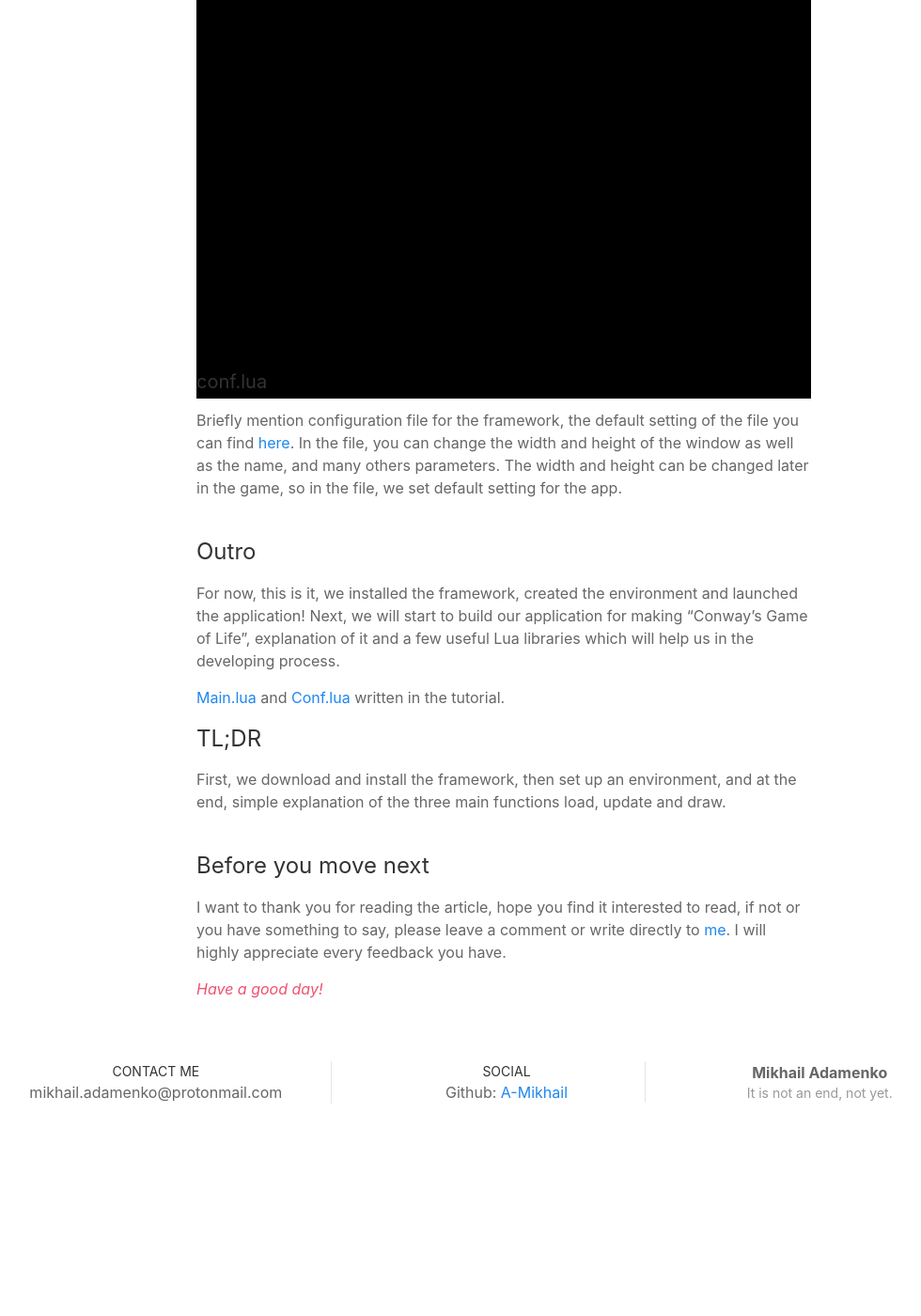
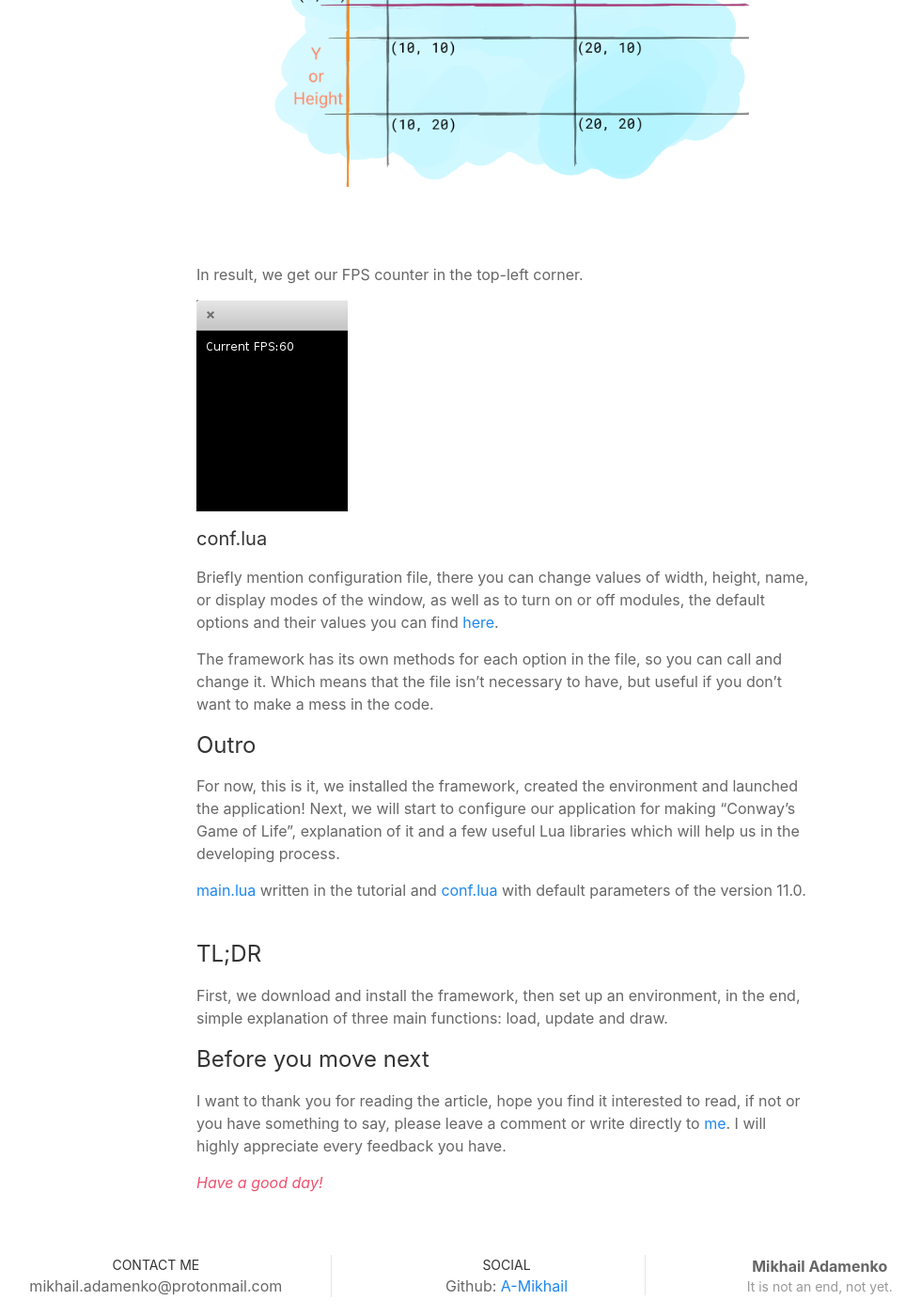
Before and after one commit to A-Mikhail/MikhailAdamenko-Blog, a Jekyll site: the page built from _love/2018-04-14-Part1-installing-and-launching.markdown, in a window 1280 px wide and 1400 px high, scrolled down 6125 px. Shown: the whole window at 94% size, without its empty margins (141-1121 px from the left). Built offline with Jekyll 4.4.1, drawn with Linux system fonts in a browser that asks for light colours; comment, search, counter and statistics services are not loaded; before the commit the page ends 7319 px from its top, so only the background shows below that; some of the changed text lies outside the part shown.

Commit message:
Part-1 of the tutorial

```diff
--- a/_love/2018-03-06-Part1-installing-and-launching.markdown
+++ b/_love/2018-04-14-Part1-installing-and-launching.markdown
@@ -26,7 +26,7 @@
 
 The result of the command should look like this:
 
-![Default window with version of the framework](/assets/love-tutorials/images/InstallingAndLaunching/Love-11.0.png "Default window of the framework")
+![Default window with version of the framework](/assets/love-tutorials/images/InstallingAndLaunching/love_11.0.png "Default window of the framework")
 
 Which is the default application of the framework, each minor version has its unique animation as well as the name, for version 11.0 it is `Mysterious Mysteries`.
 
@@ -44,16 +44,15 @@
 
 Naming for all the objects including files, folders, functions, classes in this tutorial and the future will be provided as I use them, in my environment, you can safely use your own unless it's mentioned to use provided.
 
-1. Create and name a folder anywhere you like for your game, I created a folder `GOF` (Game of Life) in the home directory inside folder love: `~/love/`.
+1. Create and name a folder anywhere you like for your game, I created a folder `GOF` (Game of Life) inside `love` folder in the home directory: `~/love/`.
 
-2. Inside the folder create a file `main.lua`
+2. Inside the folder create a file: `main.lua`
 
     *Be aware! This file is important to have, because LÖVE will be needed it, as an entry point to your game.*
 
-3. Create second file `conf.lua` which will contain configurations for the game.
+3. Create second file: `conf.lua` which will contain configurations for the game.
 
-    The file is not required. The framework has its settings which will be applied if no configurations aren't given.
-
+    The file is not required.
 
 #### main.lua
 The file `main.lua` is the main file from which our game started, the file can have any functions and variables you like, but it's also important to have these 3 functions `load`, `update` and `draw`, although the function have already defined in the source of the framework, so you can launch an application right now, if all you want is an "Untitled" black screen.
@@ -84,7 +83,7 @@
 
 This will set name for the window to `Game of Life!` you can launch and see the result.
 
-Next function after `load` is `update` with the following definition
+Next function after `load` is `update` with the following definition:
 
     function love.update(dt)
         -- body of the function
@@ -93,17 +92,17 @@
     end
 
 #### update
-The [update](https://love2d.org/wiki/love.update) function useful when you want to do some action every frame, for example, increase the counter by 1 every second. To do so, you need to initialize a variable that holds value outside the function in the `load` or out of all functions.
+The [update](https://love2d.org/wiki/love.update) function useful when you want to do some action every frame, for example, increase the counter by 1 every second. To do so, you need to initialize a variable that holds value outside the function in the `load` or out of all functions:
 
     dtotal = 0   -- this keeps track of how much time has passed
 
 In the Lua all variable by default is global.
 
-Then in the function keep adding [delta time](https://en.wikipedia.org/wiki/Delta_timing) (dt) to the variable `dtotal`
+Then in the function keep adding [delta time](https://en.wikipedia.org/wiki/Delta_timing) (dt) to the variable `dtotal`:
 
     dtotal = dtotal + dt
 
-which is the small value around 0.01, you can check it by yourself just printing the value of `dt` in the function to the terminal
+which is the small value around 0.01, you can check it by yourself just printing the value of `dt` in the function to the terminal:
 
     function love.update(dt)
         print("value of the dt: ", dt)
@@ -133,7 +132,7 @@
 
     love.graphics.setColor(1, 1, 1, 1)
 
-This will set all preceding graphics element to be a white color. The method [setColor()](https://love2d.org/wiki/LÖVE.graphics.setColor) used range from 0 to 1 in the following order (red, green, blue, alpha), so if you want to have colors other than black (0) or white (1) you can get simple RGB value and divide each color by 255, to have exact color.
+This will set all preceding graphics element to be a white color. The method [setColor()](https://love2d.org/wiki/love.graphics.setColor) used range from 0 to 1 in the following order (red, green, blue, alpha), so if you want to have colors other than black (0) or white (1) you can get simple RGB value and divide each color by 255, to have exact color.
 
 Next, after we change our color, let's print the counter to the screen by using method [graphics.print()](https://love2d.org/wiki/love.graphics.print) with [timer.getFPS()](https://love2d.org/wiki/love.timer.getFPS) which return current fps in [number](https://love2d.org/wiki/number) value.
 
@@ -143,20 +142,24 @@
 
 The 2nd and 3rd arguments are position x, y on the screen in px.
 
+![Coord. system](/assets/love-tutorials/images/InstallingAndLaunching/Coord.png "Coord. system")
+
 In result, we get our FPS counter in the top-left corner.
 
 ![FPS counter](/assets/love-tutorials/images/InstallingAndLaunching/FPS-counter.png "FPS counter")
 
 #### conf.lua
-Briefly mention configuration file for the framework, the default setting of the file you can find [here](https://LÖVE2d.org/wiki/Config_Files). In the file, you can change the width and height of the window as well as the name, and many others parameters. The width and height can be changed later in the game, so in the file, we set default setting for the app.
+Briefly mention configuration file, there you can change values of width, height, name, or display modes of the window, as well as to turn on or off modules, the default options and their values you can find [here](https://love2d.org/wiki/Config_Files).
+
+The framework has its own methods for each option in the file, so you can call and change it. Which means that the file isn't necessary to have, but useful if you don't want to make a mess in the code.
 
 ### Outro
-For now, this is it, we installed the framework, created the environment and launched the application! Next, we will start to build our application for making "Conway's Game of Life", explanation of it and a few useful Lua libraries which will help us in the developing process.
+For now, this is it, we installed the framework, created the environment and launched the application! Next, we will start to configure our application for making "Conway's Game of Life", explanation of it and a few useful Lua libraries which will help us in the developing process.
 
-[Main.lua](https://github.com/A-Mikhail/Love-GameOfLife/blob/tut-part1/main.lua) and [Conf.lua](https://github.com/A-Mikhail/Love-GameOfLife/blob/tut-part1/conf.lua) written in the tutorial.
+[main.lua](https://github.com/A-Mikhail/Love-GameOfLife/blob/tut-part1/main.lua) written in the tutorial and [conf.lua](https://github.com/A-Mikhail/Love-GameOfLife/blob/tut-part1/conf.lua) with default parameters of the version 11.0.
 
 ### TL;DR
-First, we download and install the framework, then set up an environment, and at the end, simple explanation of the three main functions load, update and draw.
+First, we download and install the framework, then set up an environment, in the end, simple explanation of three main functions: load, update and draw.
 
 ### Before you move next
 I want to thank you for reading the article, hope you find it interested to read, if not or you have something to say, please leave a comment or write directly to [me](https://mikhailadamenko.design/about). I will highly appreciate every feedback you have.
```
Also changed, not shown: other parts of _love/2018-04-14-Part1-installing-and-launching.markdown (+3 -3 lines), assets/love-tutorials/images/InstallingAndLaunching/Coord.png (added), assets/love-tutorials/images/InstallingAndLaunching/FPS-counter.png, assets/love-tutorials/images/InstallingAndLaunching/Love-11.0.png (deleted), assets/love-tutorials/images/InstallingAndLaunching/Thumbnail_part1.png (added), assets/love-tutorials/images/InstallingAndLaunching/love_11.0.png (added), assets/love-tutorials/images/Introduction/Introduction.png.
